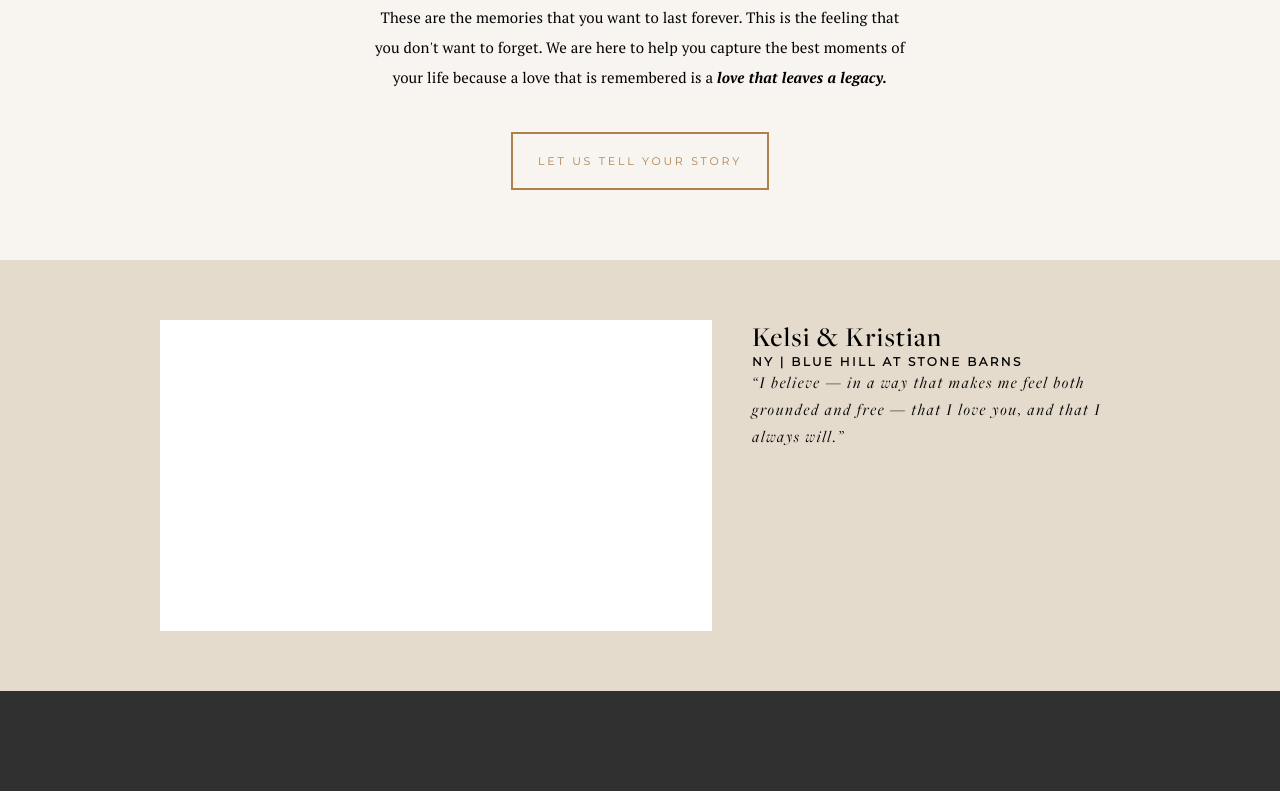
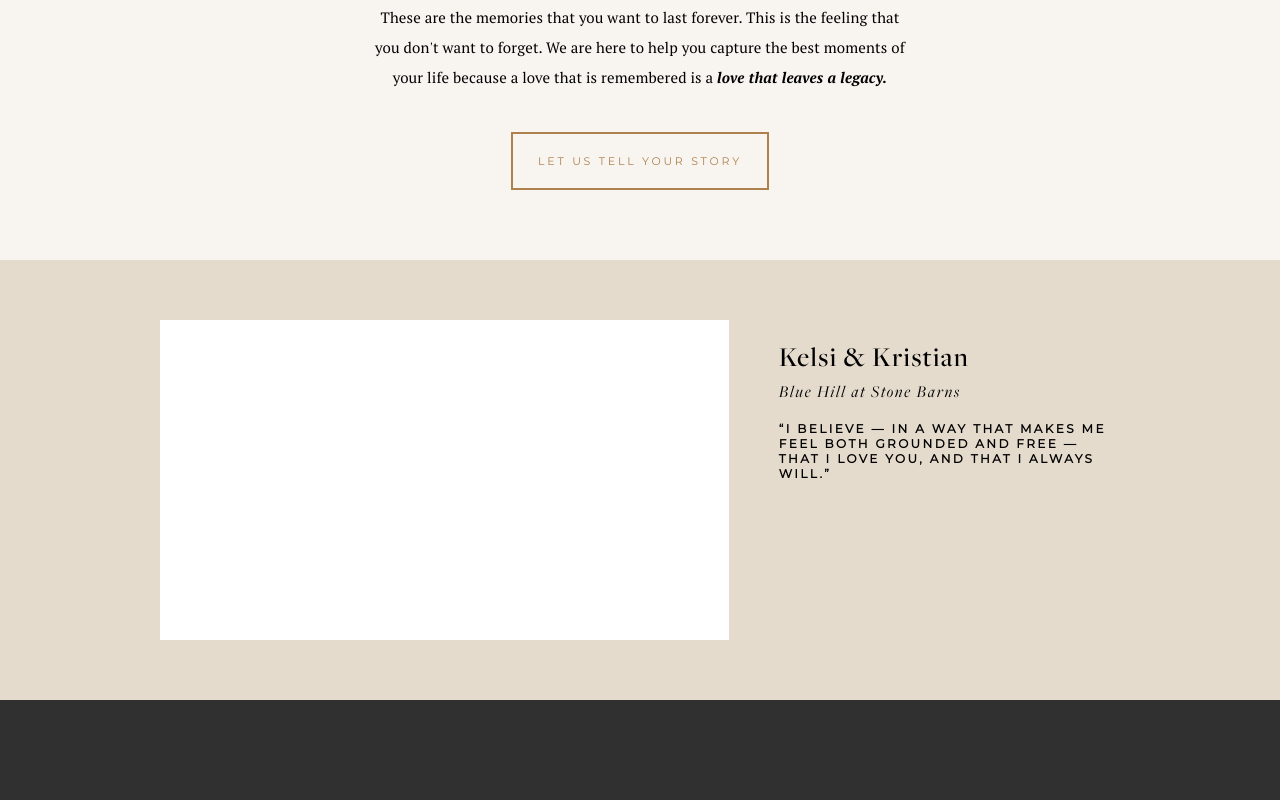
Before and after one commit to zach-cullen/liveoakfilm.co, a Next.js app: page / in a window 1280 px wide. Shown: the part 659-1459 px from the top of the page. Built offline with nearby package versions, Linux system fonts and the light colour scheme.

Commit message:
restyle with specific spacing

```diff
--- a/components/VideoGallery.js
+++ b/components/VideoGallery.js
@@ -1,11 +1,10 @@
 import styled from 'styled-components'
-import Text from './Text'
 
 const VideoGrid = styled.div`
   width: 100%;
   display: grid;
-  grid-template-columns: 3fr 2fr;
-  grid-gap: 40px;
+  grid-template-columns: 5fr 3fr;
+  grid-gap: 50px;
 `
 
 const VideoBlock = styled.div`
@@ -16,6 +15,15 @@ const VideoBlock = styled.div`
 
 const VideoDescription = styled.div`
   width: 100%;
+  margin: 20px 0;
+
+  h2 {
+    margin-bottom: 4px;
+  }
+
+  h3 {
+    margin-bottom: 16px;
+  }
 `
 
 const VideoGallery = () => {
@@ -24,10 +32,10 @@ const VideoGallery = () => {
       <VideoBlock />
       <VideoDescription>
         <h2>Kelsi & Kristian</h2>
-        <h4>NY | Blue Hill at Stone Barns</h4>
-        <h3>
+        <h3>Blue Hill at Stone Barns</h3>
+        <h4>
           “I  believe — in a way that makes me feel both grounded and free — that I love you, and that I always will.”
-        </h3>
+        </h4>
       </VideoDescription>
     </VideoGrid>
   )
```
